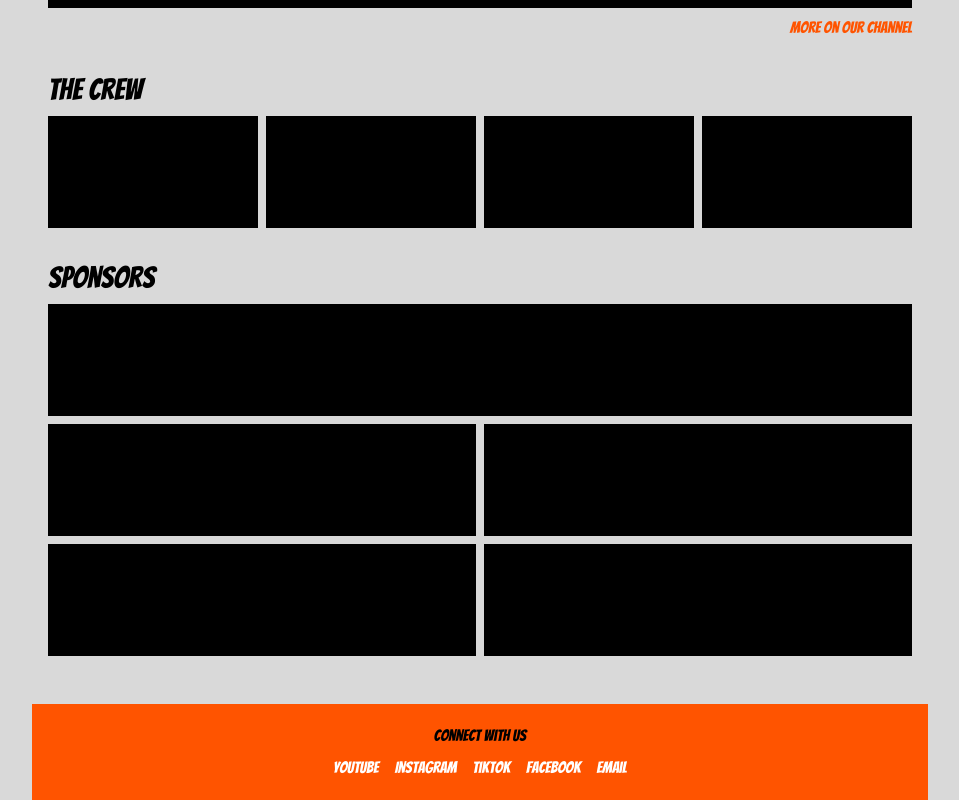
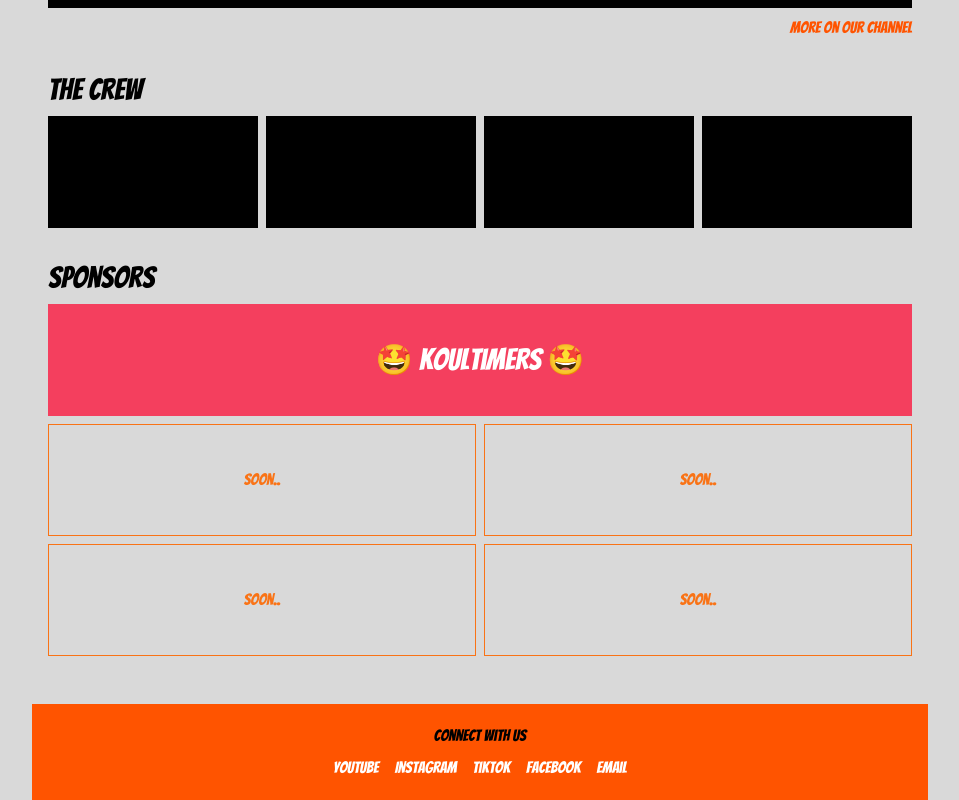
Before and after one commit to MohamedBechirMejri/koul-time, a Next.js app: page / in a window 1280 px wide. Shown: the part 436-1236 px from the top of the page, without its empty margins (160-1119 px from the left). Built offline with nearby package versions, Linux system fonts and the light colour scheme; no server answers; what tailwindcss-text-fill-stroke would draw is missing.

Commit message:
add first dponsor

```diff
--- a/src/components/Sponsors.tsx
+++ b/src/components/Sponsors.tsx
@@ -2,11 +2,21 @@ const Sponsors = () => {
   return (
     <div className="grid grid-cols-2 grid-rows-[auto,7rem,7rem,7rem] gap-2 p-4">
       <h1 className="col-span-2 text-3xl">Sponsors</h1>
-      <div className="col-span-2 bg-black"></div>
-      <div className="bg-black"></div>
-      <div className="bg-black"></div>
-      <div className="bg-black"></div>
-      <div className="bg-black"></div>
+      <div className="col-span-2 flex items-center justify-center bg-rose-500 text-3xl text-white">
+        🤩 KoulTimers 🤩
+      </div>
+      <div className="flex items-center justify-center border border-current text-orange-500">
+        soon..
+      </div>
+      <div className="flex items-center justify-center border border-current text-orange-500">
+        soon..
+      </div>
+      <div className="flex items-center justify-center border border-current text-orange-500">
+        soon..
+      </div>
+      <div className="flex items-center justify-center border border-current text-orange-500">
+        soon..
+      </div>
     </div>
   );
 };
```
